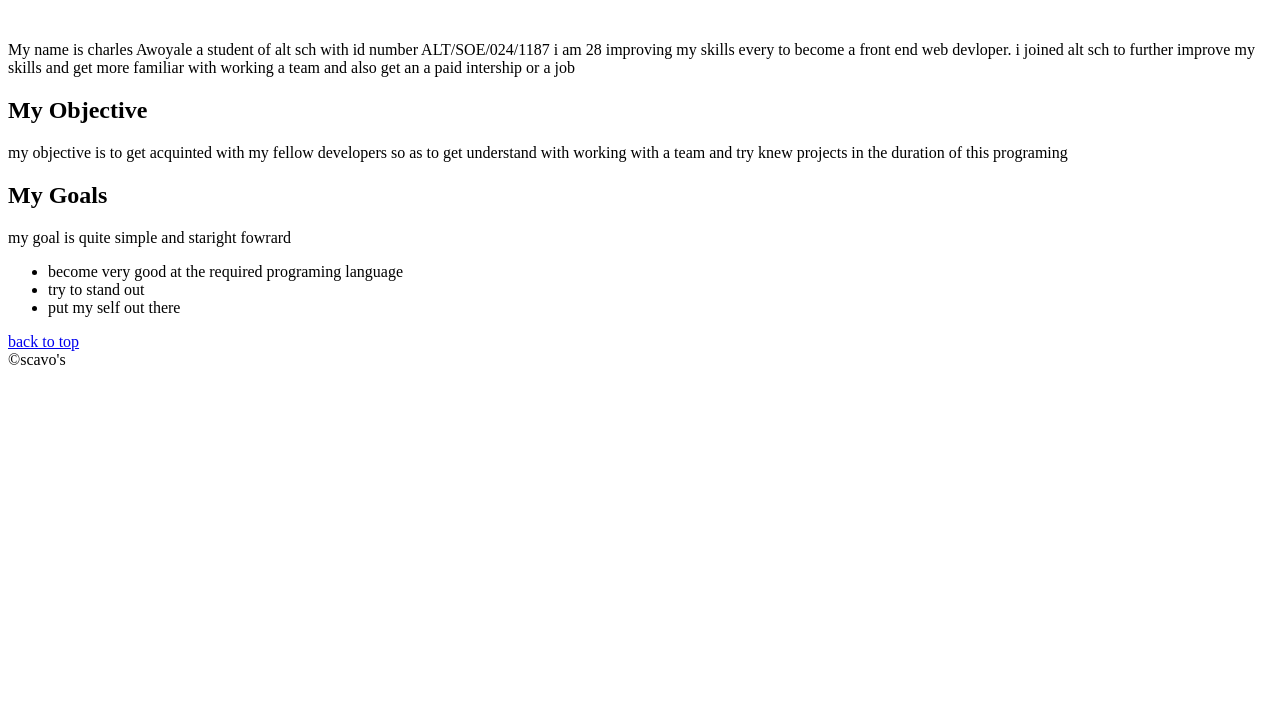
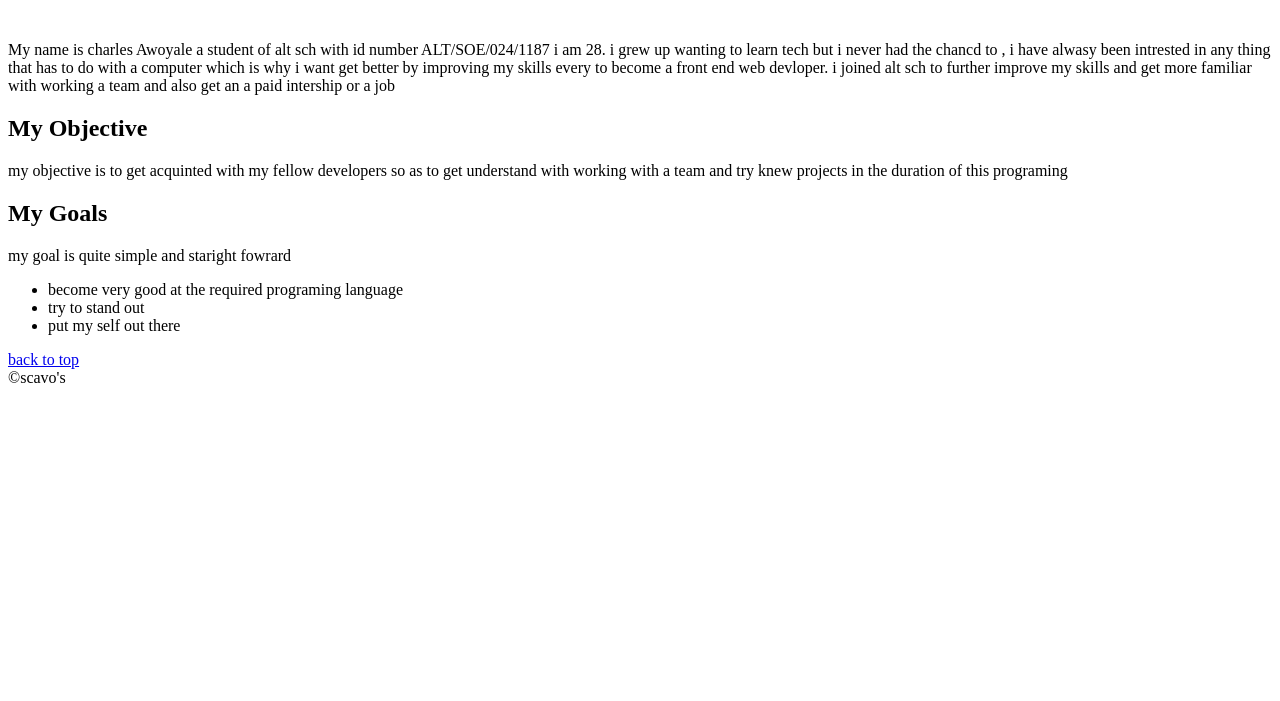
Before and after one commit to awoyaledolapo/ALT, a plain HTML site: page index.html in a window 1280 px wide. Shown: the part 99-800 px from the top of the page. Drawn offline with Linux system fonts and the light colour scheme.

Commit message:
Update index.html

```diff
--- a/index.html
+++ b/index.html
@@ -13,7 +13,9 @@
       <br />
       <p>
         My name is charles Awoyale a student of alt sch with id number
-        ALT/SOE/024/1187 i am 28 improving my skills every to become a front end
+        ALT/SOE/024/1187 i am 28. i grew up wanting to learn tech but i never had the chancd to ,
+        i have alwasy been intrested in any thing that has to do with a computer which is why i want  get better
+        by improving my skills every to become a front end
         web devloper. i joined alt sch to further improve my skills and get more
         familiar with working a team and also get an a paid intership or a job
       </p>
```
